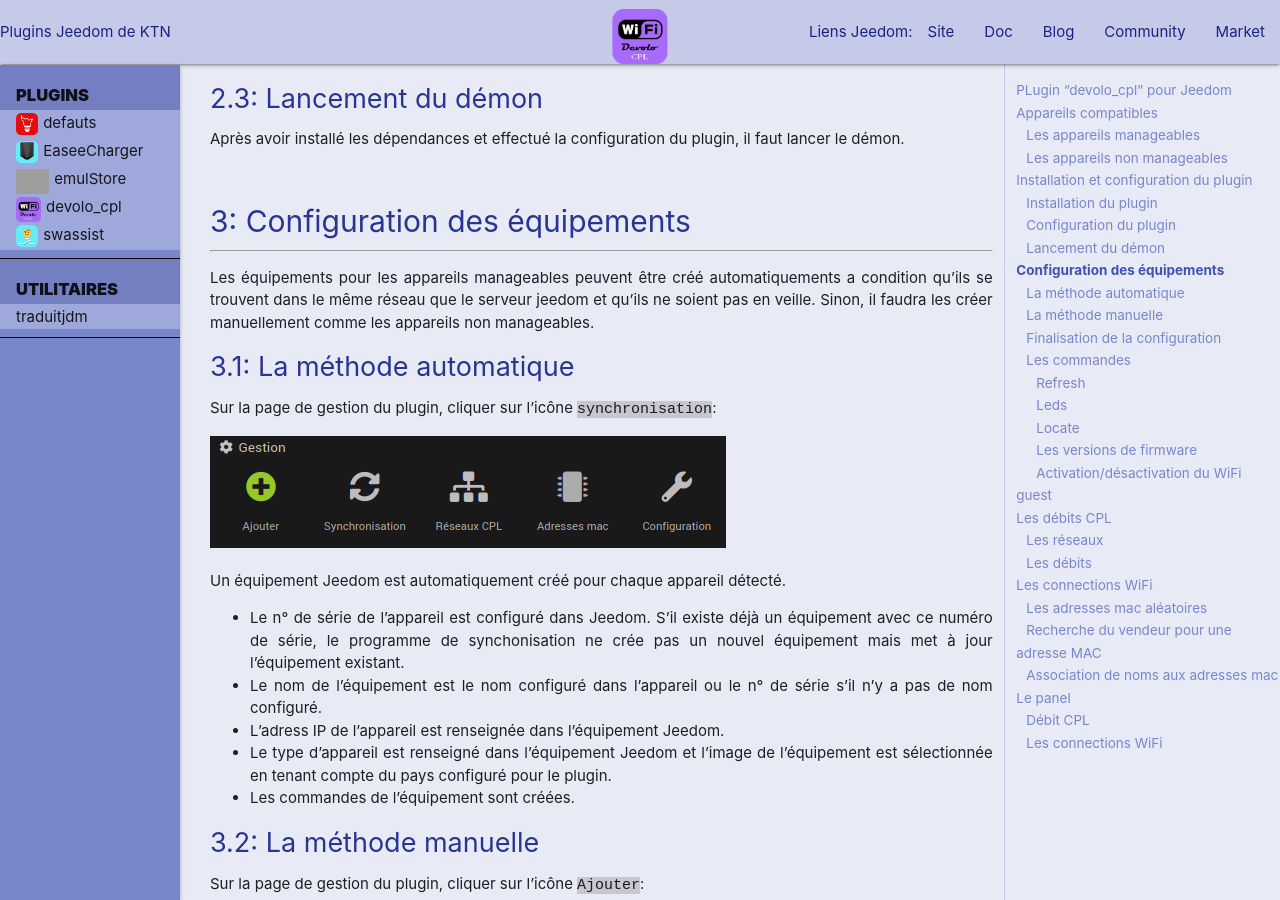
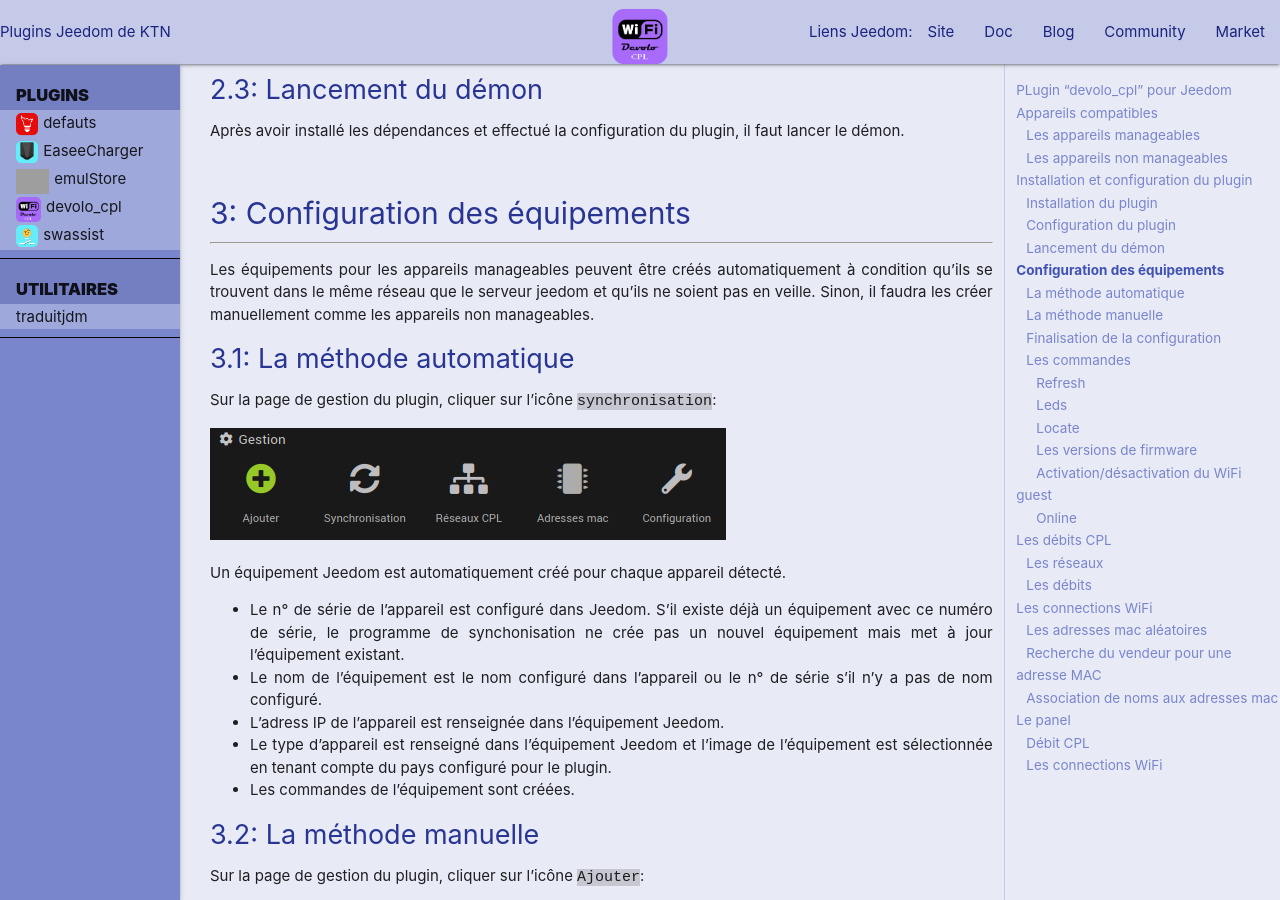
Before and after one commit to ktn001/ktn001.github.io, a Jekyll site: the page built from fr_FR/devolo_cpl/index.md, in a window 1280 px wide and 900 px high, scrolled down 2602 px. Built offline with Jekyll 4.4.1, drawn with Linux system fonts in a browser that asks for light colours; emoji names are drawn with the system emoji font; some of the changed text lies outside the part shown; grey boxes are pictures that could not be loaded.

Commit message:
devolo_cpl avec option surveillance offline

```diff
--- a/fr_FR/devolo_cpl/index.md
+++ b/fr_FR/devolo_cpl/index.md
@@ -106,8 +106,8 @@
 # Configuration des équipements
 {: .num}
 
-Les équipements pour les appareils manageables peuvent être créé automatiquements
-a condition qu'ils se trouvent dans le même réseau que le serveur jeedom et qu'ils
+Les équipements pour les appareils manageables peuvent être créés automatiquement
+à condition qu'ils se trouvent dans le même réseau que le serveur jeedom et qu'ils
 ne soient pas en veille. Sinon, il faudra les créer manuellement comme les appareils
 non manageables.
 
@@ -255,6 +257,11 @@
 
   Le widget **Devolo_cpl/J_h_m** affiche cette valeur au format
   `<jours> <heures>:<minute>` (`<heures>:<minutes>` si jours = 0)
+
+### Online
+{: .num}
+
++ La commande `online` est une info binaire qui indique si l'équipement est online ou non.
 
 # Les débits CPL
 {: .num}
```
Also changed, not shown: other parts of fr_FR/devolo_cpl/index.md (+3 -1 lines), fr_FR/devolo_cpl/changelog.md (+6 -0 lines), images/devolo_cpl/configuration_plugin.png, images/devolo_cpl/equipement_manageable_configure.png, images/devolo_cpl/equipement_non_configure.png, images/devolo_cpl/equipement_non_manageable_configure.png.
